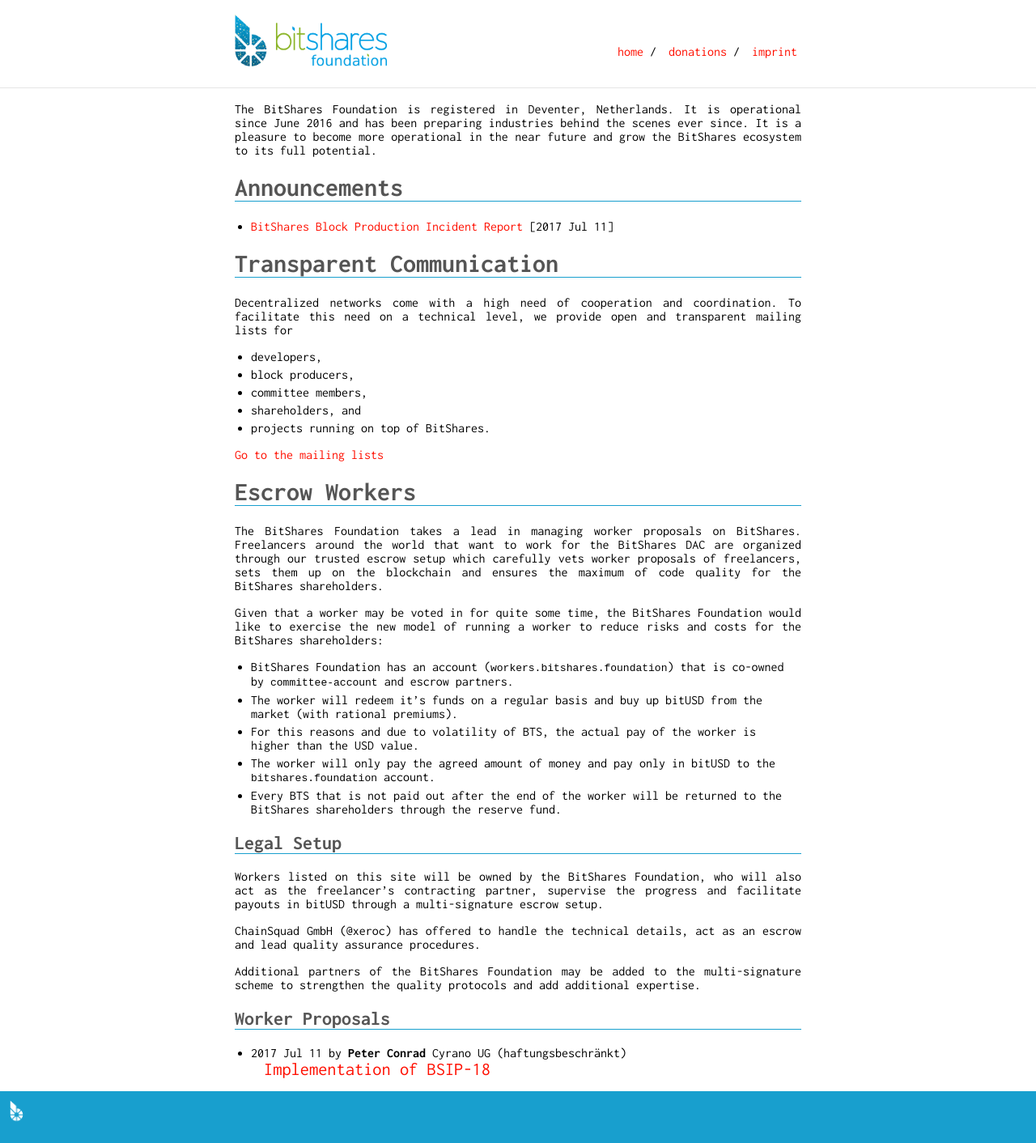
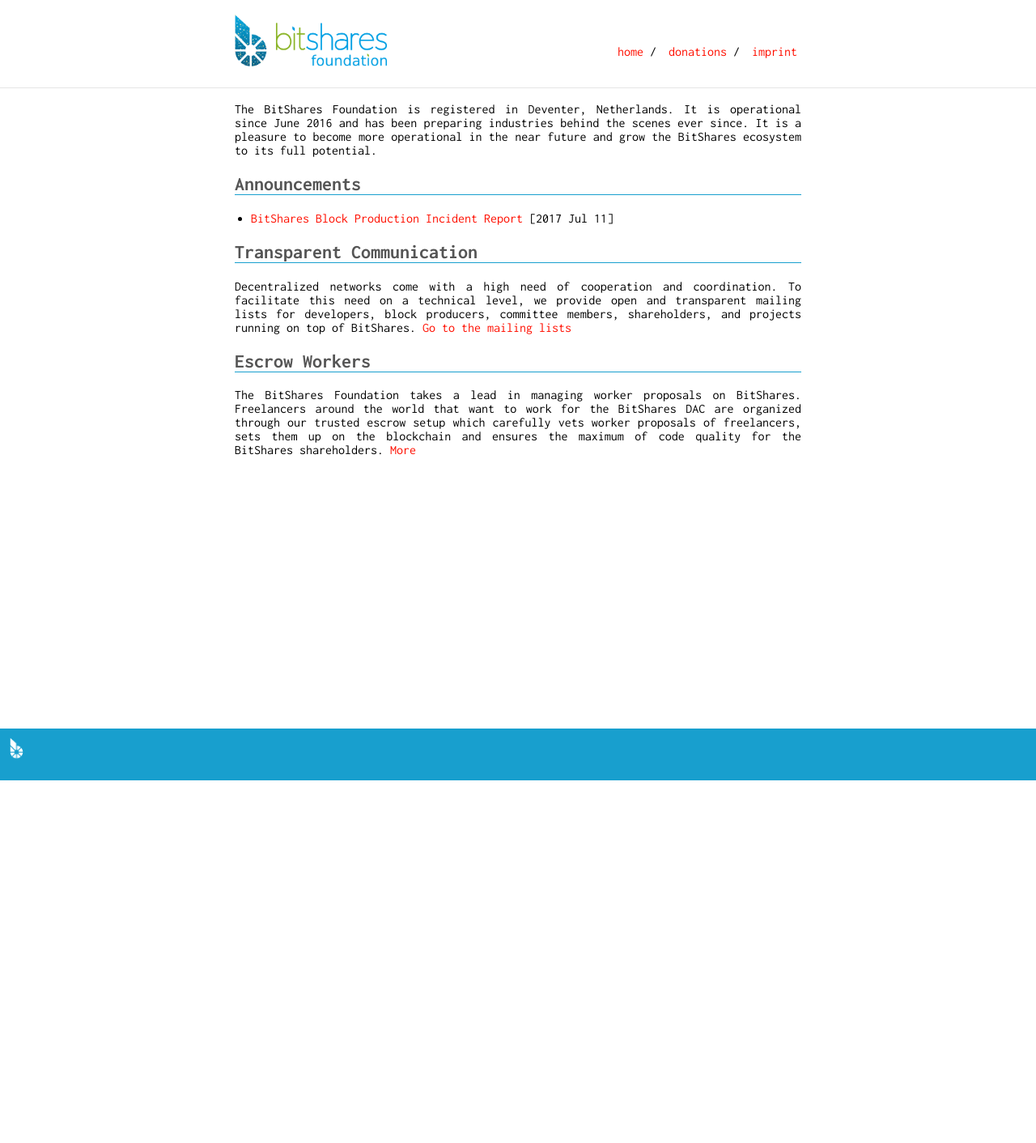
Before and after one commit to thehapax/bitshares.foundation, a Jekyll site: the page built from index.md, in a window 1280 px wide. Shown: the whole page at 81% size. Built offline with Jekyll 4.4.1, drawn with Linux system fonts in a browser that asks for light colours; after the commit the page ends 964 px from its top, so only the background shows below that.

Commit message:
more texting

```diff
--- a/index.md
+++ b/index.md
@@ -7,54 +7,22 @@ operational since June 2016 and has been preparing industries behind the scenes
 ever since. It is a pleasure to become more operational in the near future and
 grow the BitShares ecosystem to its full potential.
 
-# Announcements
+## Announcements
 
 {% include ann.html %}
 
-# Transparent Communication
+## Transparent Communication
 
 Decentralized networks come with a high need of cooperation and coordination.
 To facilitate this need on a technical level, we provide open and transparent
-mailing lists for
-* developers,
-* block producers,
-* committee members,
-* shareholders, and
-* projects running on top of BitShares.
+mailing lists for developers, block producers, committee members, shareholders,
+and projects running on top of BitShares. [Go to the mailing
+lists](http://lists.bitshares.foundation)
 
-[Go to the mailing lists](http://lists.bitshares.foundation)
-
-# Escrow Workers
+## Escrow Workers
 
 The BitShares Foundation takes a lead in managing worker proposals on
 BitShares. Freelancers around the world that want to work for the BitShares DAC
 are organized through our trusted escrow setup which carefully vets worker
 proposals of freelancers, sets them up on the blockchain and ensures the
-maximum of code quality for the BitShares shareholders.
-
-Given that a worker may be voted in for quite some time, the BitShares
-Foundation would like to exercise the new model of running a worker to reduce
-risks and costs for the BitShares shareholders:
-
-* BitShares Foundation has an account (`workers.bitshares.foundation`) that is co-owned by `committee-account` and escrow partners.
-* The worker will redeem it's funds on a regular basis and buy up bitUSD from the market (with rational premiums).
-* For this reasons and due to volatility of BTS, the actual pay of the worker is higher than the USD value.
-* The worker will only pay the agreed amount of money and pay only in bitUSD to the `bitshares.foundation` account.
-* Every BTS that is not paid out after the end of the worker will be returned to the BitShares shareholders through the reserve fund.
-
-## Legal Setup
-
-Workers listed on this site will be owned by the BitShares Foundation, who will
-also act as the freelancer's contracting partner, supervise the progress and
-facilitate payouts in bitUSD through a multi-signature escrow setup.
-
-ChainSquad GmbH (@xeroc) has offered to handle the technical details, act as an
-escrow and lead quality assurance procedures.
-
-Additional partners of the BitShares Foundation may be added to the
-multi-signature scheme to strengthen the quality protocols and add additional
-expertise.
-
-## Worker Proposals
-
-{% include workers.html %}
+maximum of code quality for the BitShares shareholders. [More](/worker)
```
Also changed, not shown: _announcements/2017-07-11-bitshares-downtime-incident.md (renamed from _announcements/20170711-bitshares-downtime-incident.md, +8 -5 lines), donations.md (added, +20 -0 lines), worker.md (added, +37 -0 lines).
